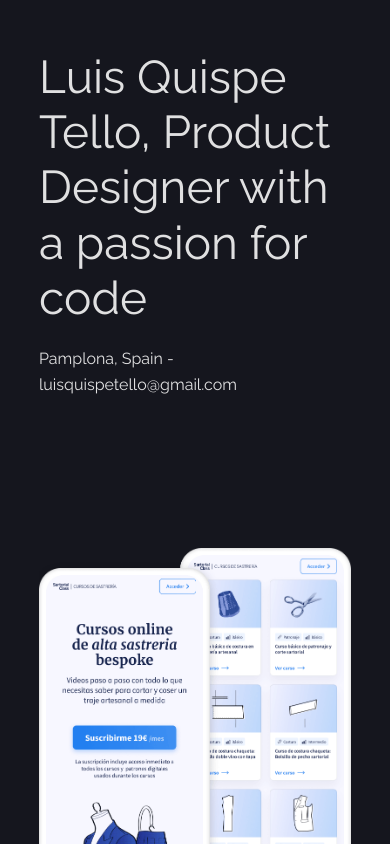
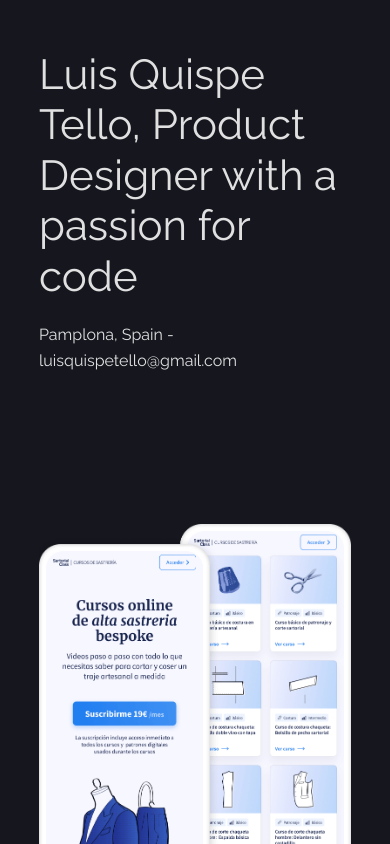
Before and after one commit to luisquispetello/vue-portfolio, a Vue app: page / in a window 390 px wide. Shown: the top 844 px of the page. Built offline with nearby package versions, Linux system fonts and the light colour scheme.

Commit message:
change the size of h1 in small screen

```diff
--- a/src/assets/css/style.css
+++ b/src/assets/css/style.css
@@ -59,7 +59,7 @@ h5 {
 h1 {
   margin-top: 0;
   font-size: 7.594rem;
-  font-size: clamp(4.6rem, 5vw + 1rem, 7.594rem);
+  font-size: clamp(4.2rem, 5vw + 1rem, 7.594rem);
 }
 
 h2 {
```
